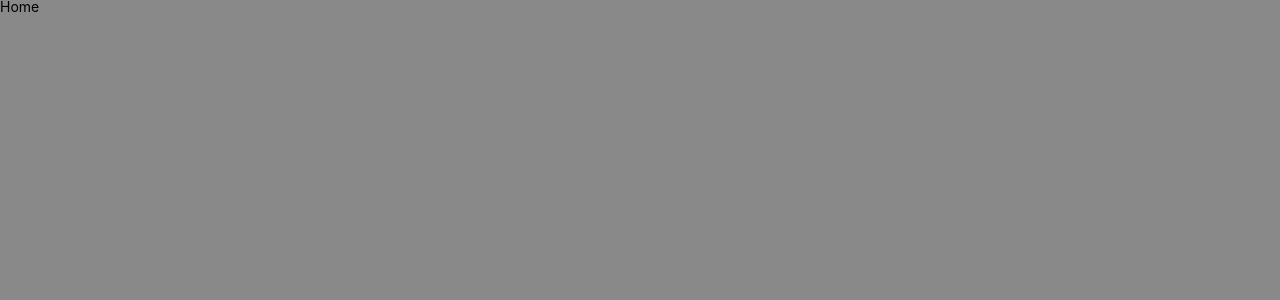
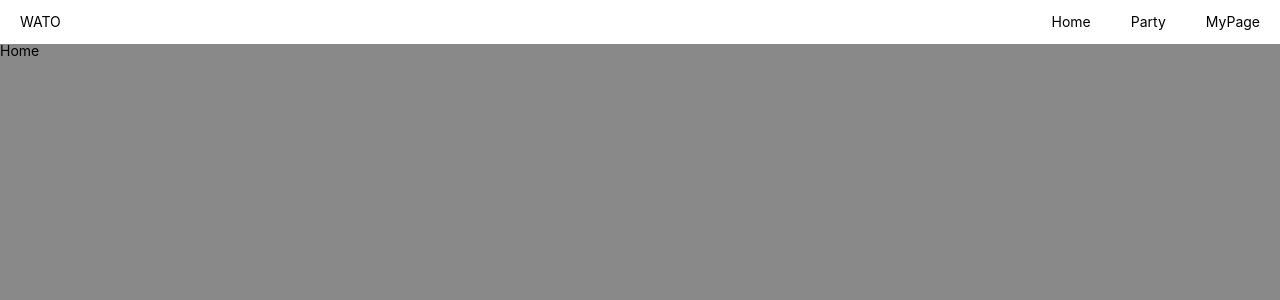
Before and after one commit to kimsutto/WATO, a React (Create React App) app: page / in a window 1280 px wide. Shown: the top 300 px of the page. Built offline with nearby package versions, Linux system fonts and the light colour scheme.

Commit message:
공통 헤더 추가

```diff
--- a/src/components/Header/index.js
+++ b/src/components/Header/index.js
@@ -1,10 +1,17 @@
 import React from 'react';
+import {Route, Link} from 'react-router-dom';
+import {Container,Name,MenuWrapper,Menu} from './style.js';
 
 const Header = () =>{
     return (
-        <>
-            <p>Header</p>
-        </>
+        <Container>
+            <Name><Link to ='/'>WATO</Link></Name>
+            <MenuWrapper>
+                <Menu><Link to ='/'>Home</Link></Menu>
+                <Menu><Link to ='/party'>Party</Link></Menu>
+                <Menu><Link to ='/mypage'>MyPage</Link></Menu>
+            </MenuWrapper>
+        </Container>
     );
 };
 
--- /dev/null
+++ b/src/components/Header/style.js
@@ -0,0 +1,24 @@
+import styled from 'styled-components';
+
+export const Container = styled.header`
+    display: block;
+    top: 0px
+    position: fixed;
+    background-color:white;
+`;
+export const Name = styled.div `
+     display: inline-block;
+     padding: 5px 10px;
+     margin: 10px 10px;
+ `;
+
+export const MenuWrapper = styled.div `
+     display: inline-block;
+     float: right;
+     margin: 5px 0px 5px 10px;
+ `;
+export const Menu = styled.span `
+     display: inline-block;
+     padding: 5px;
+     margin: 5px 15px;
+ `;
--- a/src/pages/Home/index.js
+++ b/src/pages/Home/index.js
@@ -1,8 +1,10 @@
 import React from 'react';
+import Header from '../../components/Header'
 
 const Home = () => {
     return(
         <>
+            <Header/>
             <p>Home</p>
         </>
     );
```
Also changed, not shown: 1 other file (tests, documents, lock files or other folders).
